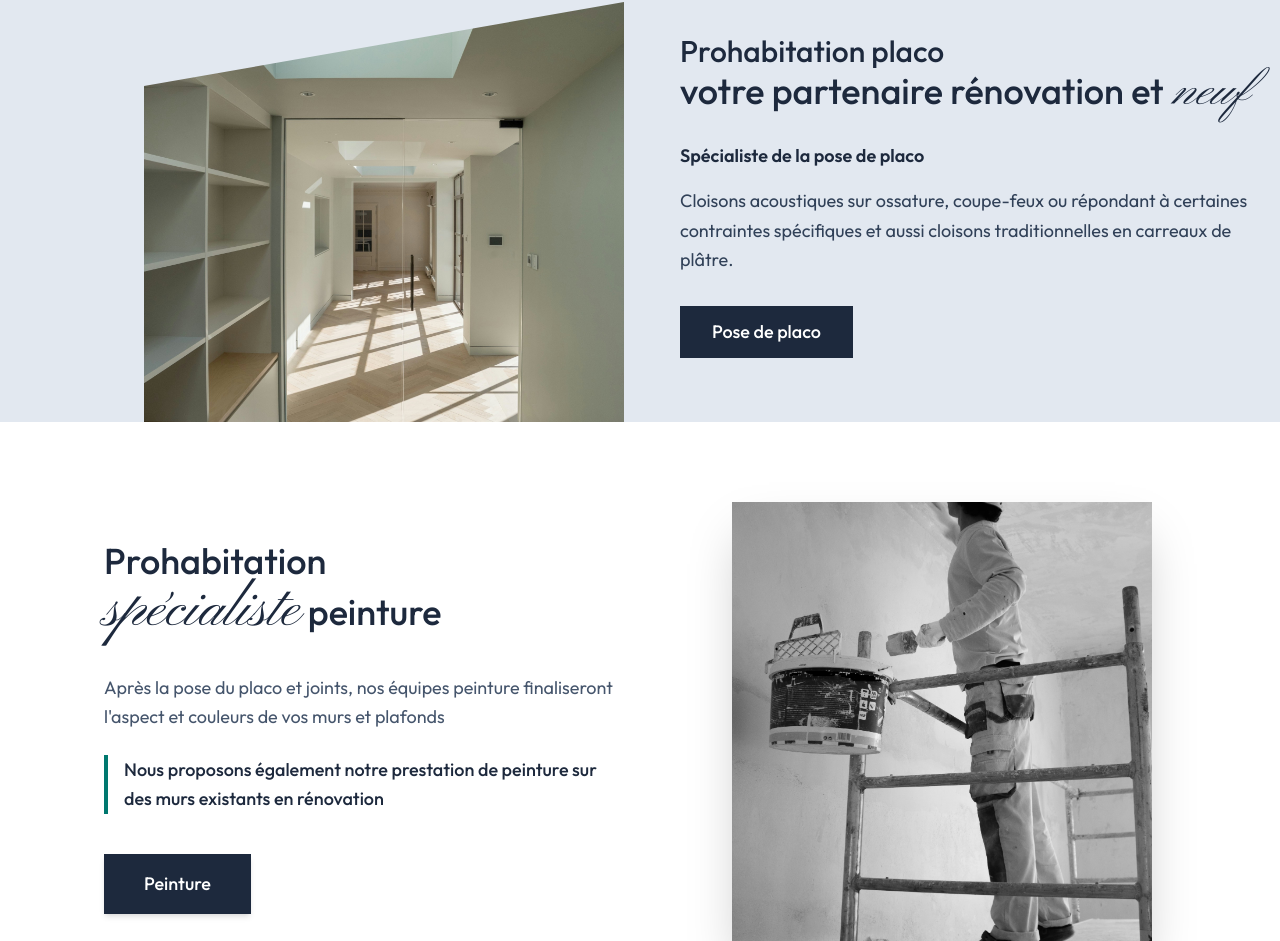
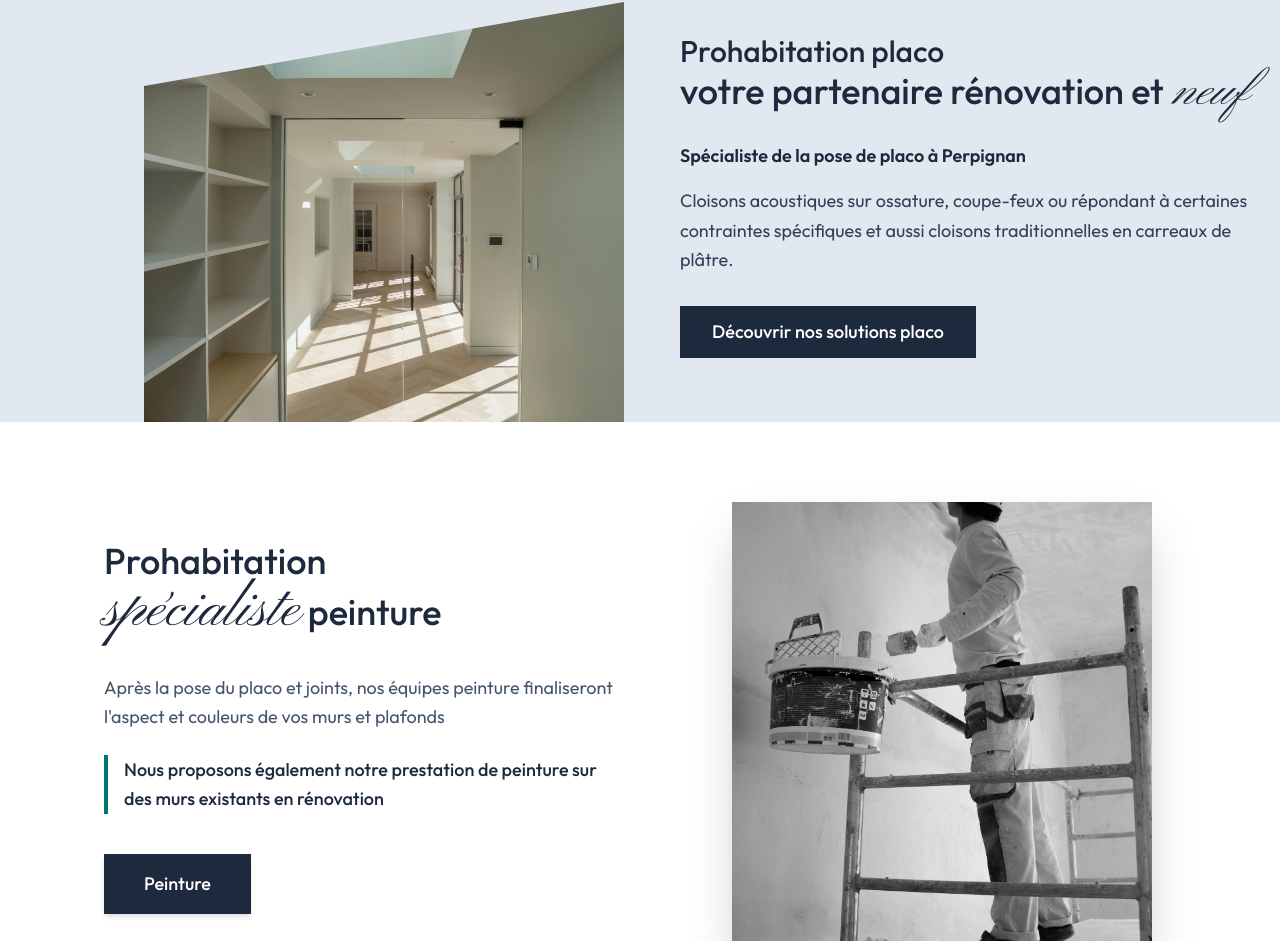
Before and after one commit to jazetjaz01/prohabitation, a Next.js app: page / in a window 1280 px wide. Shown: the part 859-1800 px from the top of the page. Built offline with nearby package versions, Linux system fonts and the light colour scheme.

Commit message:
update form devis

```diff
--- a/components/accueil/Hero2.tsx
+++ b/components/accueil/Hero2.tsx
@@ -1,6 +1,7 @@
 "use client";
 
 import Image from "next/image";
+import Link from "next/link"; // Import de Link indispensable
 
 export default function Hero2() {
   return (
@@ -12,20 +13,15 @@ export default function Hero2() {
           <div
             className="relative w-full h-full max-w-[480px] overflow-hidden shadow-2xl"
             style={{
-              // On garde la pente : 20% de décalage en haut à gauche
               clipPath: "polygon(0% 20%, 100% 0%, 100% 100%, 0% 100%)",
             }}
           >
             <Image
               src="/images/accueil/accueil2.jpg"
-              alt="Maison Merci Immobilier"
+              alt="Réalisation placo Prohabitation Perpignan"
               fill
               priority
               className="object-cover object-center scale-110"
-              /* Sizes optimisé :
-                 - Sur mobile (< 768px) : presque pleine largeur (90vw)
-                 - Sur desktop : occupe un peu moins de la moitié (40vw)
-              */
               sizes="(max-width: 768px) 90vw, 40vw"
             />
           </div>
@@ -45,17 +41,20 @@ export default function Hero2() {
 
             <div className="space-y-4 text-slate-700 text-base md:text-lg leading-relaxed mb-8">
               <p className="font-semibold text-slate-800">
-                Spécialiste de la pose de placo
+                Spécialiste de la pose de placo à Perpignan
               </p>
               <p>
                 Cloisons acoustiques sur ossature, coupe-feux ou répondant à certaines contraintes spécifiques et aussi cloisons traditionnelles en carreaux de plâtre.
               </p>
             </div>
 
-            {/* --- Bouton --- */}
-            <button className="group relative bg-slate-800 text-white px-8 py-3 text-lg font-medium transition-all duration-300 ease-in-out hover:bg-teal-700 hover:shadow-xl active:scale-95 w-fit">
-              Pose de placo
-            </button>
+            {/* --- Bouton avec Lien vers /placo --- */}
+            <Link
+              href="/placo"
+              className="inline-block group relative bg-slate-800 text-white px-8 py-3 text-lg font-medium transition-all duration-300 ease-in-out hover:bg-teal-700 hover:shadow-xl active:scale-95 w-fit"
+            >
+              Découvrir nos solutions placo
+            </Link>
           </div>
         </div>
 
--- a/components/accueil/Hero3.tsx
+++ b/components/accueil/Hero3.tsx
@@ -32,7 +32,7 @@ export default function Hero3() {
 
             {/* 2. Remplacement du button par un Link avec les mêmes classes de style */}
             <Link
-              href="/estimation"
+              href="/peinture"
               className="inline-block bg-slate-800 text-white px-10 py-4 text-lg font-medium hover:bg-slate-700 transition-all w-fit shadow-md text-center"
             >
               Peinture
```
